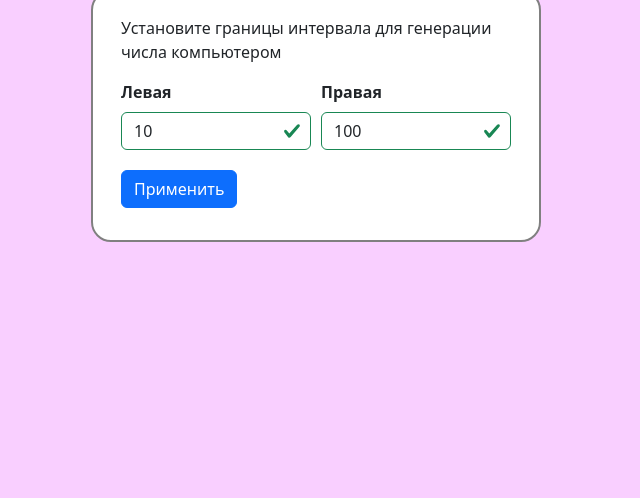
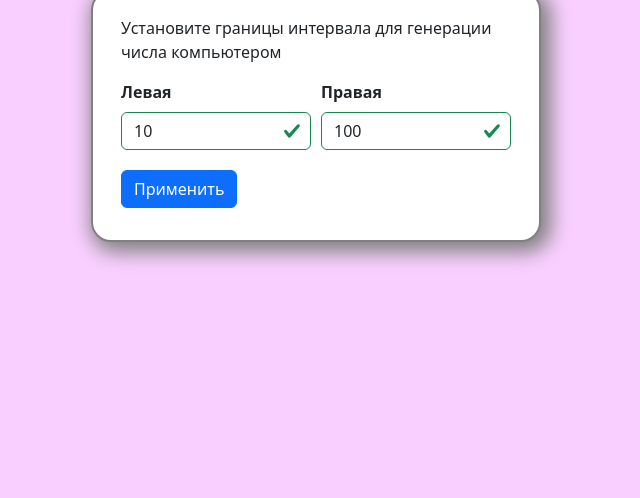
Before and after one commit to VKCreator/Guess_Number_Game, a plain HTML site: page index.html in a window 1280 px wide. Shown: the part 302-800 px from the top of the page, without its empty margins (324-964 px from the left). Drawn offline with nearby package versions, Linux system fonts and the light colour scheme.

Commit message:
Last Commit

```diff
--- a/style.css
+++ b/style.css
@@ -10,6 +10,7 @@
     background-color: white;
     border: 2px solid gray;
     border-radius: 20px;
+    box-shadow: 5px 5px 20px 5px grey;
 }
 
 .inputGap {
```
